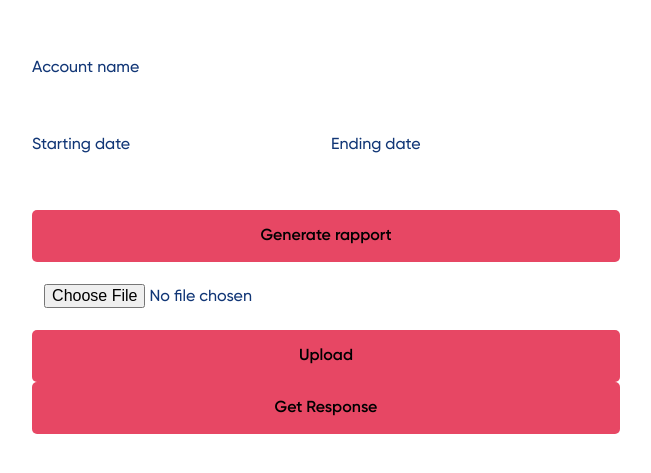
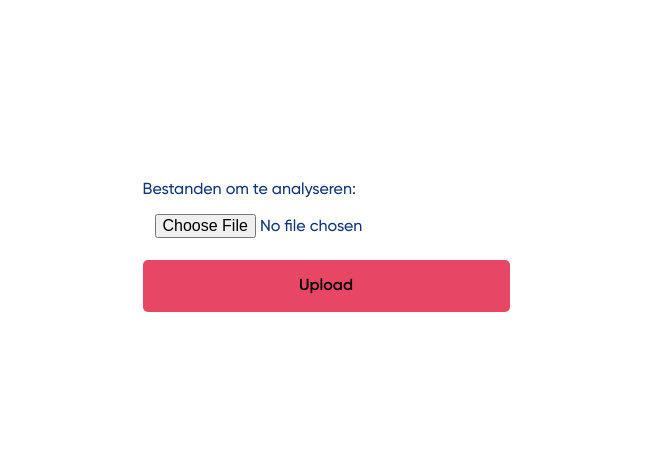
Before and after one commit to gijsvdbeuken/google-ads-ai, a React (Vite) app: page / in a window 1280 px wide. Shown: the part 231-704 px from the top of the page, without its empty margins (314-965 px from the left). Built offline with nearby package versions, Linux system fonts and the light colour scheme.

Commit message:
removed some UI elements that are currently not in use

```diff
--- a/src/App.tsx
+++ b/src/App.tsx
@@ -4,6 +4,108 @@ import logo from "/logo.png";
 import "./App.css";
 
 function App() {
+  const [file, setFile] = useState<File | null>(null);
+  const [progress, setProgress] = useState({ started: false, pc: 0 });
+  const [msg, setMsg] = useState<string | null>(null);
+  const [csvData, setCsvData] = useState("");
+  const [response, setResponse] = useState("");
+
+  const prompt: string =
+    "Geef een analyse over de volgende data. Deel deze analyse in 3 paragrafen op: introductie, analyse en conclusie. Zet ook de titel er netjes boven.";
+
+  async function handleUpload() {
+    if (!file) {
+      setMsg("No file selected");
+      return;
+    }
+
+    const formData = new FormData();
+    formData.append("file", file);
+
+    setMsg("Uploading...");
+    setProgress((prevState) => ({
+      ...prevState,
+      started: true,
+    }));
+
+    axios
+      .post("http://httpbin.org/post", formData, {
+        onUploadProgress: (progressEvent) => {
+          if (progressEvent.total) {
+            const percentCompleted = Math.round(
+              (progressEvent.loaded / progressEvent.total) * 100
+            );
+            setProgress((prevState) => ({
+              ...prevState,
+              pc: percentCompleted,
+            }));
+          }
+        },
+        headers: {
+          "Custom-Header": "Value",
+        },
+      })
+      .then((res) => {
+        setMsg("Upload successful");
+        console.log(res.data.files.file);
+        setCsvData(res.data.files.file);
+      })
+      .catch((err) => {
+        setMsg("Upload failed");
+        console.log(err);
+      });
+    const res = await fetch("http://localhost:3001/chat", {
+      method: "POST",
+      headers: {
+        "Content-Type": "application/json",
+      },
+      body: JSON.stringify({ message: prompt + csvData }),
+    });
+    const data = await res.json();
+    setResponse(data.content);
+  }
+
+  return (
+    <div className="container">
+      <div>
+        <a href="https://www.google.com/" target="_blank">
+          <img src={logo} className="logo" alt="Geen Gedoe Google Ads logo" />
+        </a>
+      </div>
+      <label>{`Bestanden om te analyseren:`}</label>
+      <input
+        type="file"
+        onChange={(e) => {
+          if (e.target.files && e.target.files.length > 0) {
+            setFile(e.target.files[0]);
+          } else {
+            setFile(null);
+          }
+        }}
+      />
+      <button onClick={handleUpload}>Upload</button>
+      {progress.started && <progress max="100" value={progress.pc}></progress>}
+      {msg && <span>{msg}</span>}
+      {response && (
+        <>
+          <h3>Response from ChatGPT:</h3>
+          <pre>{response}</pre>
+        </>
+      )}
+    </div>
+  );
+}
+
+export default App;
+
+/*
+import { useState } from "react";
+import axios from "axios";
+import logo from "/logo.png";
+import "./App.css";
+
+function App() {
+
   const [accountNameValue, setAccountNameValue] = useState("");
   const [startingDateValue, setStartingDateValue] = useState("");
   const [endingDateValue, setEndingDateValue] = useState("");
@@ -14,7 +116,7 @@ function App() {
   const [response, setResponse] = useState("");
 
   const prompt: string =
-    "Give me an analysis of the following data. Make sure to break it down in three different paragraphs; introduction, overview and conclusion: ";
+    "Geef een analyse over de volgende data. Deel deze analyse in 3 paragrafen op: introductie, analyse en conclusie. Zet ook de titel er netjes boven.";
 
   const handleAccountNameChange = (event: any) => {
     setAccountNameValue(event.target.value);
@@ -125,6 +227,7 @@ function App() {
           Generate rapport
         </button>
       </form>
+
       <input
         type="file"
         onChange={(e) => {
@@ -150,3 +253,4 @@ function App() {
 }
 
 export default App;
+*/
--- a/src/index.css
+++ b/src/index.css
@@ -118,6 +118,12 @@ input:focus {
   outline: none;
 }
 
+pre {
+  font-family: "Gilroy";
+  font-weight: 500;
+  line-height: 1.5;
+}
+
 a {
   font-weight: 500;
   color: #646cff;
@@ -129,6 +135,10 @@ a:hover {
 }
 
 .container {
+  display: flex;
+  flex-direction: column;
+  align-items: flex-start;
+  justify-content: flex-start;
   padding: 10px;
   border-radius: 10px;
   border: 2px solid rgba(255, 255, 255, 0.25);
```
